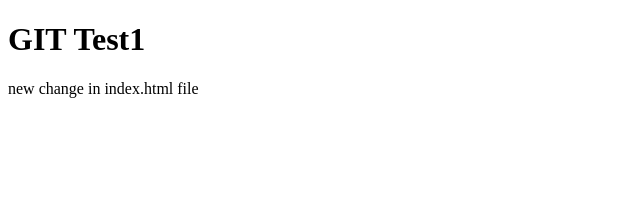
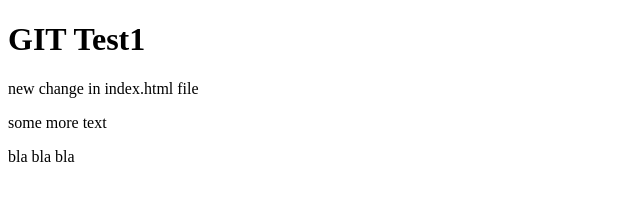
Before and after one commit to irynabalaban/IrinaMacTestSW, a plain HTML site: page index.html in a window 1280 px wide. Shown: the whole page, without its empty margins (0-640 px from the left). Drawn offline with Linux system fonts and the light colour scheme.

Commit message:
third changes commit

```diff
--- a/index.html
+++ b/index.html
@@ -8,5 +8,7 @@
 <body>
     <h1>GIT Test1</h1>
     <p>new change in index.html file</p>
+    <p>some more text</p>
+    <p>bla bla bla</p>
 </body>
 </html>
```
